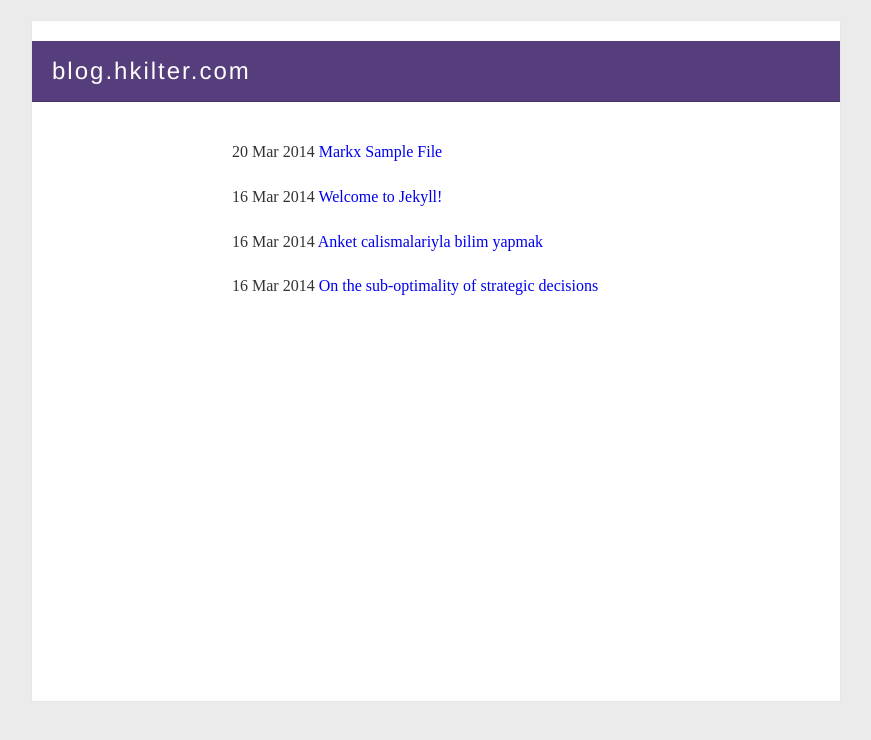
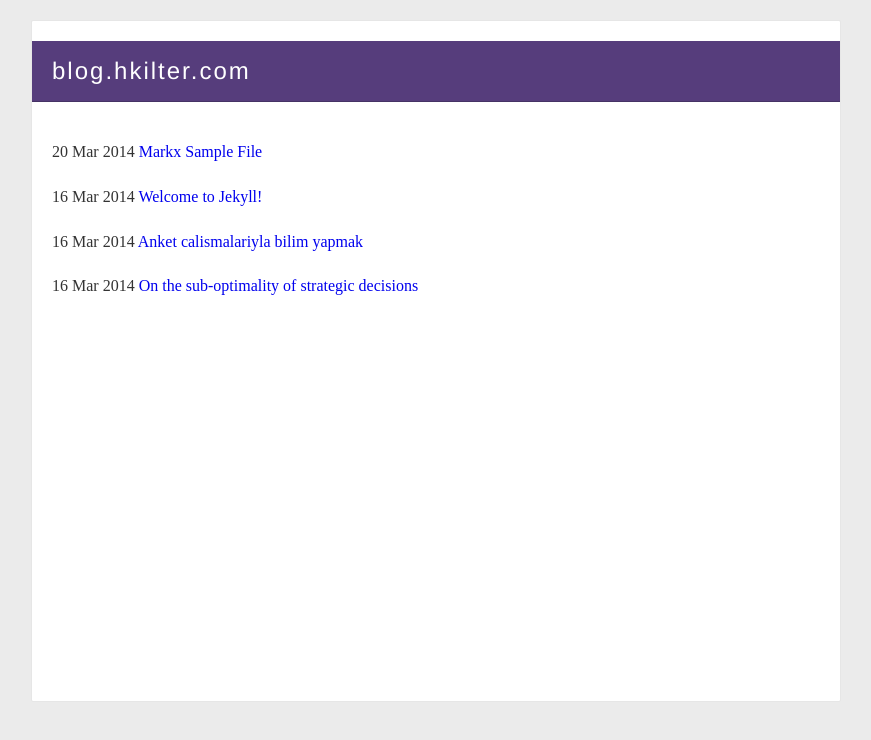
Before and after one commit to hkilter/hkilter-old.github.io, a Jekyll site: the page built from index.html, in a window 1280 px wide. Shown: the top 740 px of the page, without its empty margins (204-1075 px from the left). Built offline with Jekyll 4.4.1, drawn with Linux system fonts in a browser that asks for light colours; some web fonts are replaced; Markdown is read by kramdown in place of the engine named in the settings.

Commit message:
Update main.css

```diff
--- a/css/main.css
+++ b/css/main.css
@@ -100,7 +100,7 @@ header #social a:hover {
 	/*min-height: 600px;*/
 }
 
-aside {
+/*aside {
 	float: left;
 	width: 140px;
 	margin-left: -20px;
@@ -115,11 +115,11 @@ aside #tools {
 	position: relative;
 	margin-bottom: 20px;
 	width: 140px;
-}
+}*/
 
 article {
 	font-family: "Mate", serif;
-	margin-left: 180px;
+	/*margin-left: 180px;*/
 	font-size: 16px;
 	line-height: 1.8;
 	padding-top: 20px;
```
